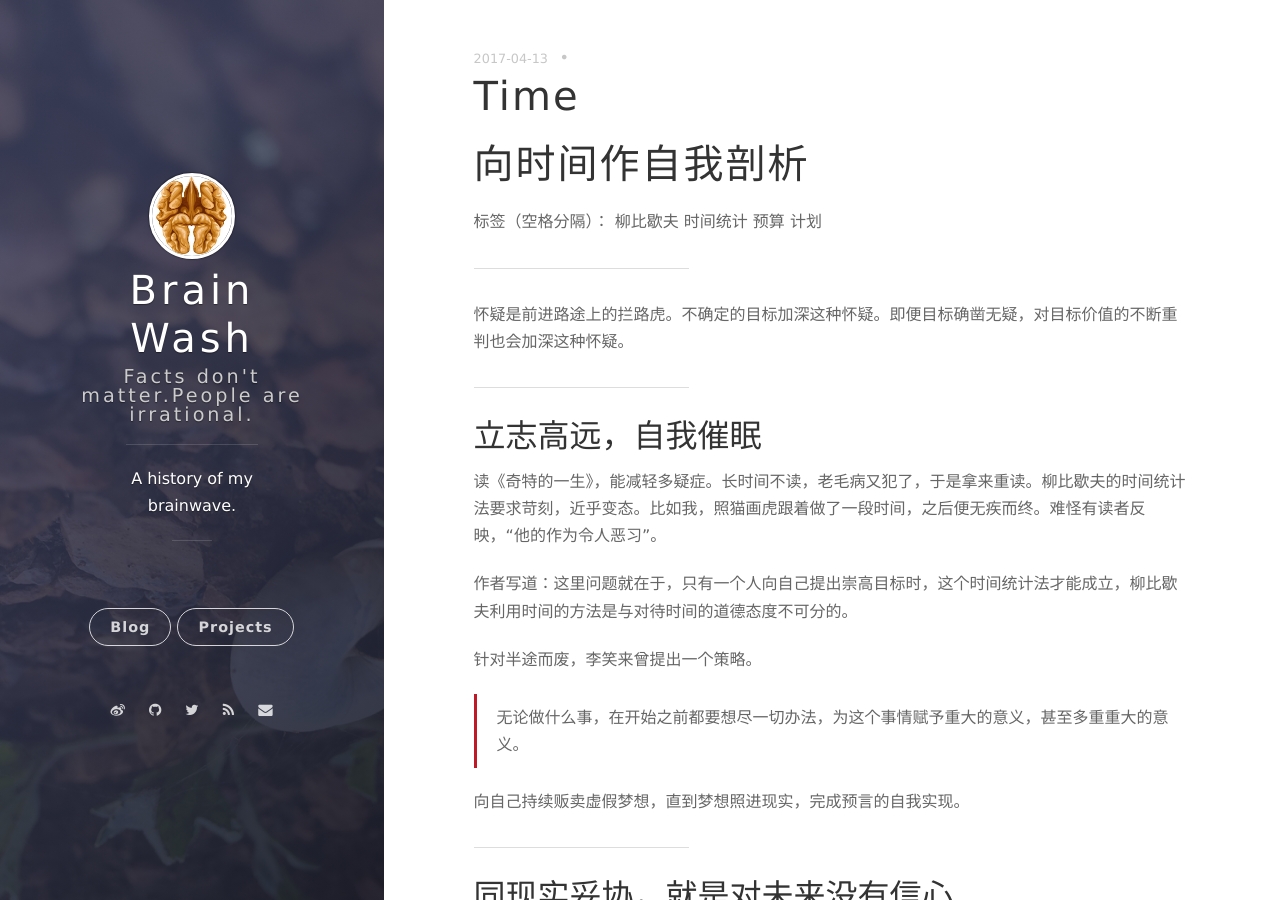
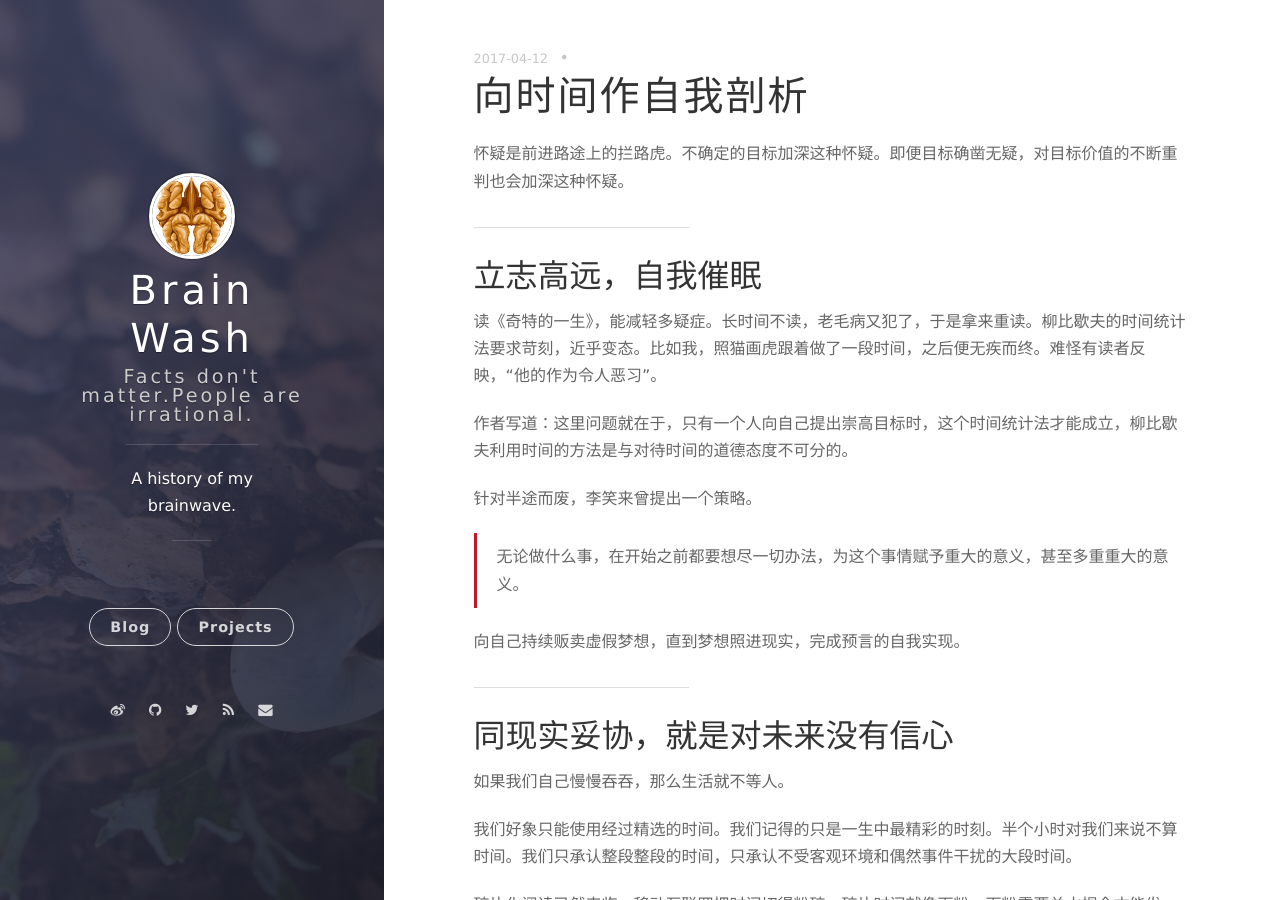
Before and after one commit to iwomen/iwomen.github.io, a Jekyll site: the page built from _posts/2017-04-13-time.md, in a window 1280 px wide and 900 px high. Built offline with Jekyll 4.4.1, drawn with Linux system fonts in a browser that asks for light colours; nearby versions of some CDN libraries; our own code applies the rules of GitHub Pages for plain Markdown files; comment, search, counter and statistics services are not loaded.

Commit message:
Update 2017-04-13-time.md

```diff
--- a/_posts/2017-04-13-time.md
+++ b/_posts/2017-04-13-time.md
@@ -1,8 +1,9 @@
-# 向时间作自我剖析
+---
+layout: post
+title: 向时间作自我剖析
+date: 2017-04-13 08:31:24.000000000 +09:00
+---
 
-标签（空格分隔）： 柳比歇夫 时间统计 预算 计划
-
----
 
 怀疑是前进路途上的拦路虎。不确定的目标加深这种怀疑。即便目标确凿无疑，对目标价值的不断重判也会加深这种怀疑。
 
```
